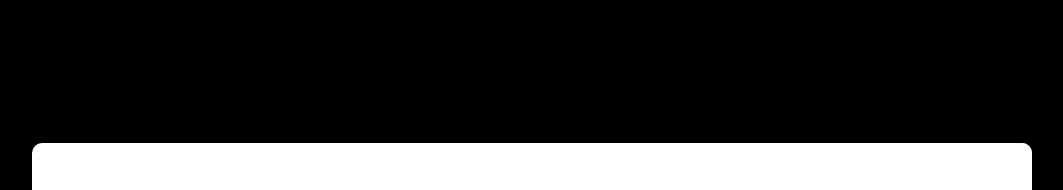
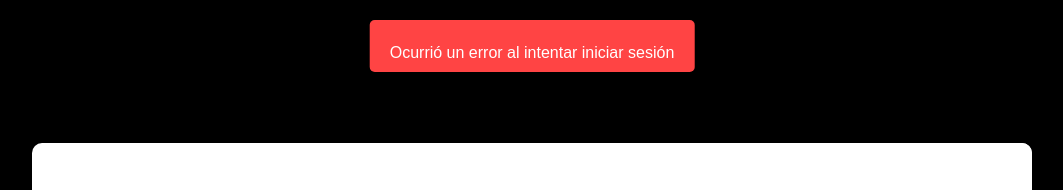
Before and after one commit to Dcarolinamorenoc/proyectoMongoII, a website: page public/index.html in a window 1280 px wide. Both pictures are taken after typing "Sample", "Sample123" into the empty fields and a click on the button "Login". Shown: the top 190 px of the page, without its empty margins (108-1171 px from the left). Drawn offline with Linux system fonts and the light colour scheme; no server answers.

Commit message:
feat: :lipstick: Se arreglo el login y se le coloco un popup que detalla el error y desaparece en 3 segundos

```diff
--- a/public/css/style.css
+++ b/public/css/style.css
@@ -96,6 +96,19 @@ img {
     text-align: center;
 }
 
+.error-popup {
+    position: fixed;
+    top: 20px;
+    left: 50%;
+    transform: translateX(-50%);
+    background-color: #ff4444;
+    color: white;
+    padding: 10px 20px;
+    border-radius: 5px;
+    box-shadow: 0 2px 10px rgba(0,0,0,0.2);
+    z-index: 1000;
+}
+
 @media (max-width: 768px) {
     .container {
         flex-direction: column;
--- a/public/index.html
+++ b/public/index.html
@@ -28,6 +28,9 @@
             <img src="./storage/img/cinecito.png" alt="Cine Campus Logo">
         </div>
     </div>
+    <div id="errorPopup" class="error-popup" style="display: none;">
+        <p>Usuario o Contraseña incorrecta</p>
+    </div>
     <script src="/javascript/login.js"></script>
 </body>
 </html>
--- a/public/javascript/login.js
+++ b/public/javascript/login.js
@@ -1,5 +1,14 @@
 document.addEventListener('DOMContentLoaded', () => {
     const form = document.querySelector('#loginForm');
+    const errorPopup = document.getElementById('errorPopup');
+
+    function showErrorPopup(message) {
+        errorPopup.querySelector('p').textContent = message;
+        errorPopup.style.display = 'block';
+        setTimeout(() => {
+            errorPopup.style.display = 'none';
+        }, 3000);
+    }
 
     form.addEventListener('submit', async (event) => {
         event.preventDefault();
@@ -23,22 +32,21 @@ document.addEventListener('DOMContentLoaded', () => {
                 const usuarioEncontrado = result.usuarios.find(u => u.nickname === nickname && u.identificacion === identificacion);
 
                 if (usuarioEncontrado) {
-                    // Guardar la información del usuario en localStorage
                     localStorage.setItem('usuarioActual', JSON.stringify({
                         nombre: usuarioEncontrado.nombre_completo,
-                        imagen: usuarioEncontrado.imagen
+                        imagen: usuarioEncontrado.imagen_user
                     }));
 
                     window.location.href = './views/home.html';
                 } else {
-                    alert('Usuario o contraseña incorrectos');
+                    showErrorPopup('Usuario o contraseña incorrectos');
                 }
             } else {
-                alert('No se pudo obtener la lista de usuarios');
+                showErrorPopup('No se pudo obtener la lista de usuarios');
             }
         } catch (error) {
             console.error('Error:', error);
-            alert('Ocurrió un error al intentar iniciar sesión');
+            showErrorPopup('Ocurrió un error al intentar iniciar sesión');
         }
     });
 });
```
Also changed, not shown: public/javascript/home.js (+0 -32 lines).
